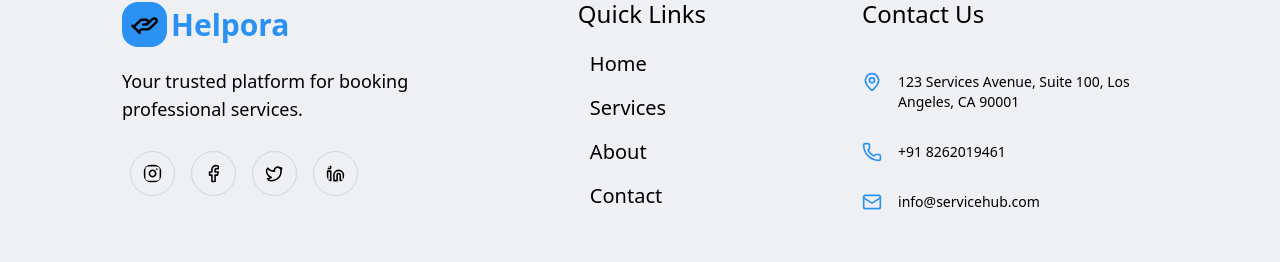
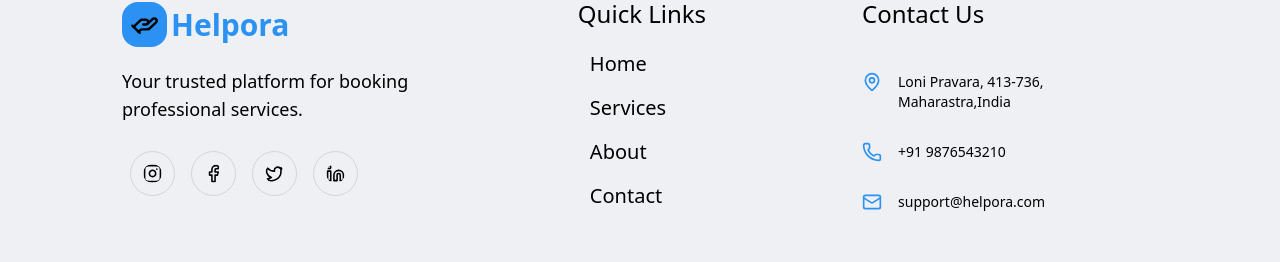
Before and after one commit to siddhikharde/ICP12-Group-Project-FullStack-Helpora, a React (Vite) app in the folder client/: page / in a window 1280 px wide. Shown: the part 2771-3033 px from the top of the page. Built offline with nearby package versions, Linux system fonts and the light colour scheme.

Commit message:
footer updated

```diff
--- a/client/src/component/Footer.jsx
+++ b/client/src/component/Footer.jsx
@@ -93,17 +93,17 @@ function Footer() {
             <div className="flex justify-evenly items-start">
               <MapPin size={20} className="text-[#2b92f3] mr-4" />
               <p className="text-start text-sm w-60">
-                123 Services Avenue, Suite 100, Los Angeles, CA 90001
+                Loni Pravara, 413-736, Maharastra,India
               </p>
             </div>
             <div className="flex justify-evenly items-start">
               <Phone size={20} className="text-[#2b92f3] mr-4" />
-              <a href="tel:+918262019461" className="text-start text-sm  w-60 cursor-pointer hover:text-[#2b92f3] duration-300">+91 8262019461</a>
+              <a href="tel:+919876543210" className="text-start text-sm  w-60 cursor-pointer hover:text-[#2b92f3] duration-300">+91 9876543210</a>
             </div>
 
             <div className="flex justify-evenly items-start">
               <Mail size={20} className="text-[#2b92f3] mr-4 " />
-              <a href="mailto:info@servicehub.com" className="text-start text-sm  w-60 cursor-pointer hover:text-[#2b92f3] duration-300">info@servicehub.com</a>
+              <a href="mailto:support@helpora.com" className="text-start text-sm  w-60 cursor-pointer hover:text-[#2b92f3] duration-300">support@helpora.com</a>
             </div>
           </div>
         </div>
```
